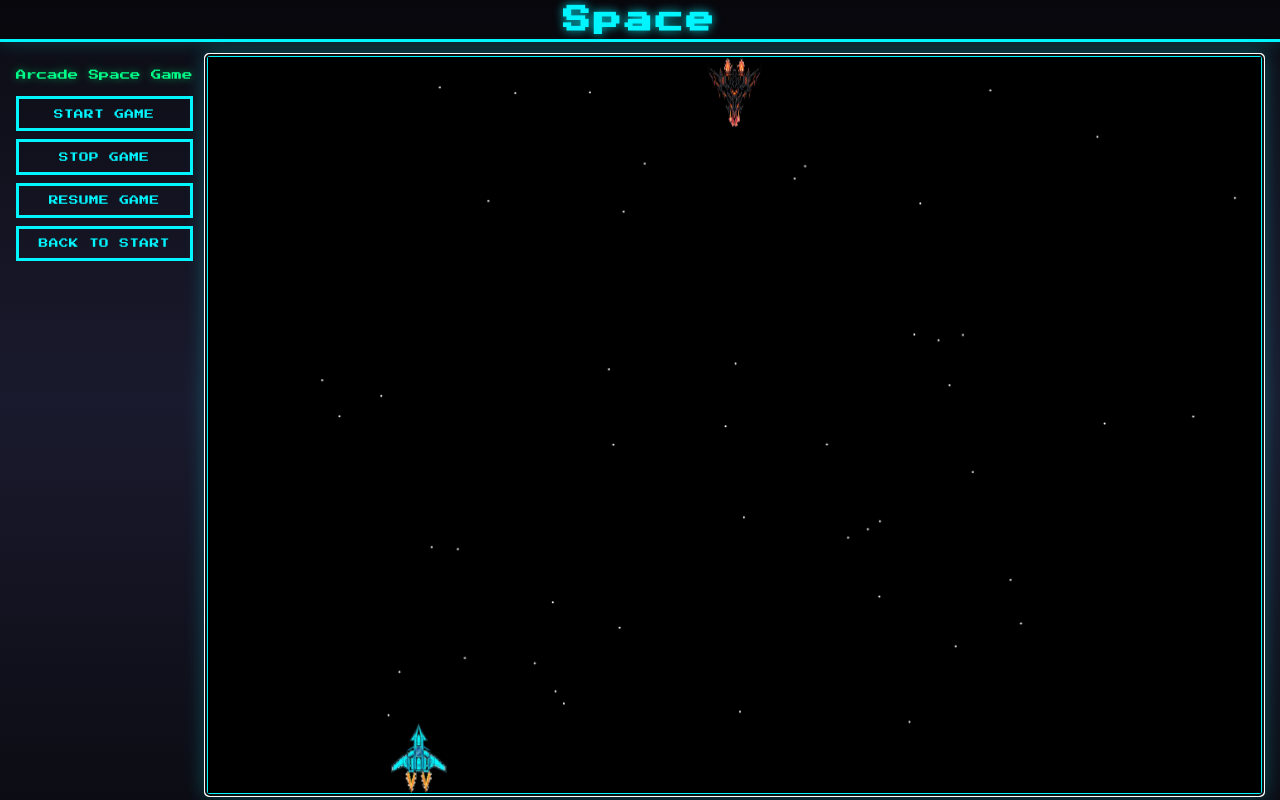
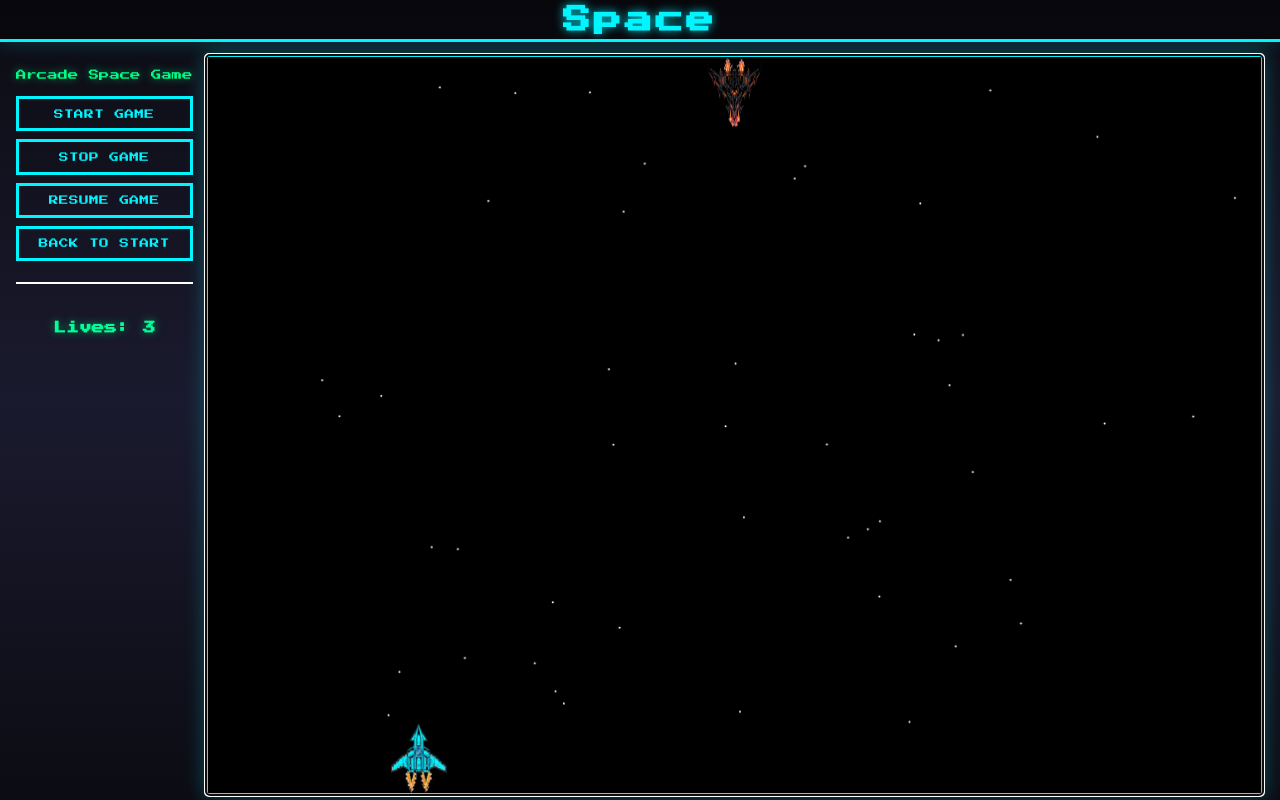
Before and after one commit to mbeier1406/space, an Angular app: page /game in a window 1280 px wide. Built offline with nearby package versions, Linux system fonts and the light colour scheme.

Commit message:
Spieler hat jetzt drei Leben.

```diff
--- a/src/app/core/models/game.ts
+++ b/src/app/core/models/game.ts
@@ -16,11 +16,18 @@ export const stages : Record<number, Stage> = {
 
 /**
  * Diese Datenstruktur speichert den aktuellen Spielstand
+ * <ul>
+ * <li>currentStageNumber: Nummer der aktuellen Stage</li>
+ * <li>currentStage: Aktuelle Stage</li>
+ * <li>gameState: Zustand des Spiels</li>
+ * <li>lives: Anzahl der Leben, die der Spieler noch hat</li>
+ * </ul>
  */
 export interface Game {
     currentStageNumber: number;
     currentStage: Stage;
     gameState: GameState;
+    lives: number;
 }
 
 /**
@@ -42,10 +49,12 @@ export let game: Game = {
     currentStageNumber: 1,
     currentStage: stages[1],
     gameState: GameState.Intro,
+    lives: 3
 };
 
 export function resetGame(): void {
     game.currentStageNumber = 1;
     game.currentStage = stages[1];
     game.gameState = GameState.Intro;
+    game.lives = 3;
 }
--- a/src/app/core/stages/stage1.ts
+++ b/src/app/core/stages/stage1.ts
@@ -79,7 +79,8 @@ export class Stage1 implements Stage {
         }
 
         if (this.stageState === StageState.PlayerShipDead && this.bullets.length === 0 && this.ship.state === ShipState.Dead) {
-            game.gameState = GameState.GameOver;
+            game.lives--;
+            game.gameState = game.lives > 0 ? GameState.Intro : GameState.GameOver;
         } else if (this.stageState === StageState.EnemyShipsDead && this.enemyBullets.length === 0 && this.enemyShip.state === ShipState.Dead) {
             game.gameState = GameState.NextStage;
         }
--- a/src/app/core/stages/stage3.ts
+++ b/src/app/core/stages/stage3.ts
@@ -85,7 +85,8 @@ export class Stage3 extends Stage1 {
 
         // Endgame-Prüfung
         if (this.stageState === StageState.PlayerShipDead && this.ship.state === ShipState.Dead && this.bullets.length === 0) {
-            game.gameState = GameState.GameOver;
+            game.lives--;
+            game.gameState = game.lives > 0 ? GameState.Intro : GameState.GameOver;
         } else if (this.stageState === StageState.EnemyShipsDead
             && this.enemyShips.every(s => s.state === ShipState.Dead)
             && this.enemyBullets.length === 0) {
--- a/src/app/features/home/home.css
+++ b/src/app/features/home/home.css
@@ -13,6 +13,20 @@ p {
   text-align: center;
   text-shadow: 0 0 8px rgba(0, 255, 136, 0.5);
   margin: 1rem 0 0.5rem;
+}
+
+h3 {
+  font-family: 'Press Start 2P', cursive;
+  font-size: 0.8rem;
+  color: #00ff99;
+  text-align: center;
+  text-shadow: 0 0 8px rgba(0, 255, 136, 0.5);
+  margin: 1rem 0 0.5rem;
+}
+
+hr {
+  border: 1px solid #ffffff;
+  margin: 0.8rem 0;
 }
 
 aside {
--- a/src/app/features/home/home.html
+++ b/src/app/features/home/home.html
@@ -5,6 +5,8 @@
       <button type="button" (click)="stopTick()">Stop Game</button>
       <button type="button" (click)="startTick()">Resume Game</button>
       <button type="button" (click)="backToStart()">Back To Start</button>
+      <hr/>
+      <h3>Lives: {{ game.lives }}</h3>
     </aside>
     <div class="space-canvas">
       <!-- tabindex="0" um das Canvas fokussierbar zu machen -->
--- a/src/app/features/home/home.ts
+++ b/src/app/features/home/home.ts
@@ -5,6 +5,7 @@ import { debounceTime } from 'rxjs/operators';
 import { Router } from '@angular/router';
 
 import { game, Game, GameState, stages, resetGame } from '../../core/models/game';
+import { StageState } from '../../core/stages/stages';
 
 /**
  * Home-Komponente für das Space-Spiel.
@@ -115,6 +116,11 @@ export class Home {
         }, 2000); // x Sekunden NextStage-Text anzeigen
       }
     }
+    if (this.game.gameState === GameState.Intro && this.game.currentStage.stageState === StageState.PlayerShipDead) {
+      this.stopTick();
+      this.cdr.markForCheck();
+      setTimeout(() => this.initStage(), 2000);
+    }
   };
 
   /** Zeichnet den Hintergrund des Canvas-Elements und die Raumschiffe und die Bullets */
```
